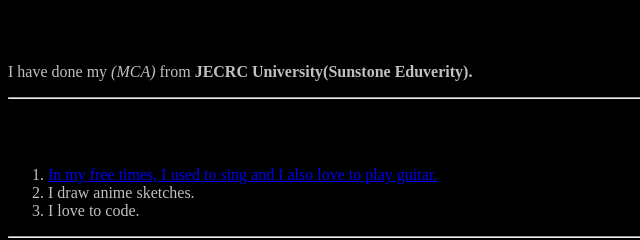
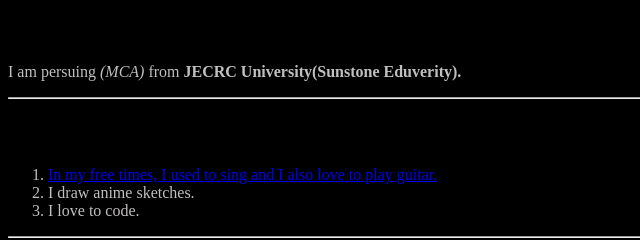
Before and after one commit to AvinashVinod/cv, a plain HTML site: page index.html in a window 1280 px wide. Shown: the part 559-799 px from the top of the page, 0-640 px from the left. Drawn offline with Linux system fonts and the light colour scheme.

Commit message:
Update index.html

```diff
--- a/index.html
+++ b/index.html
@@ -63,7 +63,7 @@
     <p>I have done my <em> (BCA) </em>from <strong>Poddar International College.</strong></p>
 
     <h2>Post Graduation</h2>
-    <p>I have done my <em> (MCA) </em>from <strong>JECRC University(Sunstone Eduverity).</strong></p>
+    <p>I am persuing <em> (MCA) </em>from <strong>JECRC University(Sunstone Eduverity).</strong></p>
     <hr>
 
     <h2>Hobbies</h2>
```
